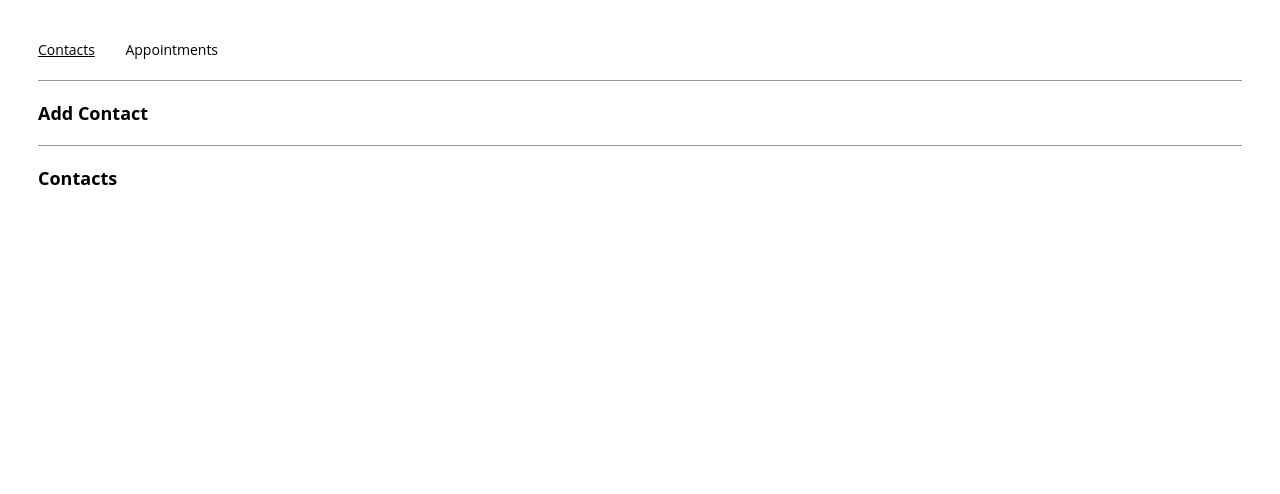
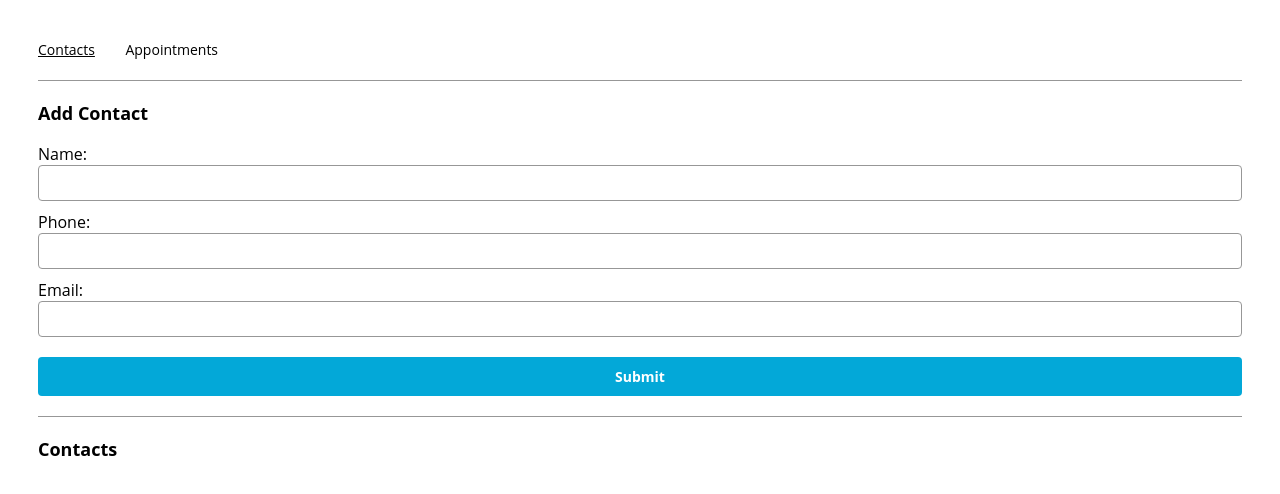
Before and after one commit to UnclePedro/Appointment-Planner, a React (Create React App) app: page /contacts in a window 1280 px wide. Shown: the top 494 px of the page. Built offline with nearby package versions, Linux system fonts and the light colour scheme.

Commit message:
Build contact form - Pass props and handleSubmit from ContactsPage to ContactFrom - Pass name and description data to TileList

```diff
--- a/src/App.js
+++ b/src/App.js
@@ -15,9 +15,8 @@ function App() {
   const [appointments, setAppointments] = useState([]);
 
   // Add new contact
-  const addContact = (name, phone, email) => {
-    const contactToAdd = { name, phone, email };
-    setContacts((prevContacts) => [...prevContacts, contactToAdd]);
+  const addContact = (newContact) => {
+    setContacts((prevContacts) => [...prevContacts, newContact]);
   };
 
   // Add new appointment
--- a/src/components/contactForm/ContactForm.js
+++ b/src/components/contactForm/ContactForm.js
@@ -1,15 +1,44 @@
 import React from "react";
 
 export const ContactForm = ({
-  name,
-  setName,
-  phone,
-  setPhone,
-  email,
-  setEmail,
-  handleSubmit
+  newName,
+  setNewName,
+  newPhone,
+  setNewPhone,
+  newEmail,
+  setNewEmail,
+  handleSubmit,
 }) => {
   return (
-    <></>
+    <>
+      <form onSubmit={handleSubmit}>
+        <label>
+          Name:
+          <input
+            type="text"
+            value={newName}
+            onChange={(e) => setNewName(e.target.value)}
+          />
+        </label>
+        <label>
+          Phone:
+          <input
+            type="tel"
+            value={newPhone}
+            pattern="^(?:\+?(61))? ?(?:\((?=.*\)))?(0?[2-57-8])\)? ?(\d\d(?:[- ](?=\d{3})|(?!\d\d[- ]?\d[- ]))\d\d[- ]?\d[- ]?\d{3})$"
+            onChange={(e) => setNewPhone(e.target.value)}
+          />
+        </label>
+        <label>
+          Email:
+          <input
+            type="email"
+            value={newEmail}
+            onChange={(e) => setNewEmail(e.target.value)}
+          />
+        </label>
+        <input type="submit"></input>
+      </form>
+    </>
   );
 };
--- a/src/components/tile/Tile.js
+++ b/src/components/tile/Tile.js
@@ -1,9 +1,12 @@
 import React from "react";
 
-export const Tile = () => {
+export const Tile = ({ name, description }) => {
   return (
     <div className="tile-container">
-
+      <p className="tile-title">{name}</p>
+      {Object.values(description).map((item, index) => (
+        <p1 key={index}>{item}</p1>
+      ))}
     </div>
   );
 };
--- a/src/components/tileList/TileList.js
+++ b/src/components/tileList/TileList.js
@@ -1,9 +1,12 @@
 import React from "react";
+import { Tile } from "../tile/Tile";
 
-export const TileList = () => {
+export const TileList = ({ contacts }) => {
   return (
     <div>
-
+      {contacts.map(({ name, ...rest }, index) => (
+        <Tile key={index} name={name} description={rest} />
+      ))}
     </div>
   );
 };
--- a/src/containers/contactsPage/ContactsPage.js
+++ b/src/containers/contactsPage/ContactsPage.js
@@ -14,12 +14,12 @@ export const ContactsPage = (props) => {
     if (props.contacts.some((savedContact) => savedContact.name === newName)) {
       setDuplicate(true);
     }
-  });
+  }, [props.contacts, newName]);
 
   const handleSubmit = (e) => {
     e.preventDefault();
     if (!duplicate) {
-      props.addContact();
+      props.addContact({ name: newName, phone: newPhone, email: newEmail });
       setNewName("");
       setNewPhone("");
       setNewEmail("");
@@ -30,7 +30,15 @@ export const ContactsPage = (props) => {
     <div>
       <section>
         <h2>Add Contact</h2>
-        <ContactForm onSubmit={handleSubmit} />
+        <ContactForm
+          onSubmit={handleSubmit}
+          name={newName}
+          setNewName={setNewName}
+          phone={newPhone}
+          setNewPhone={setNewPhone}
+          email={newEmail}
+          setNewEmail={setNewEmail}
+        />
       </section>
       <hr />
       <section>
```
